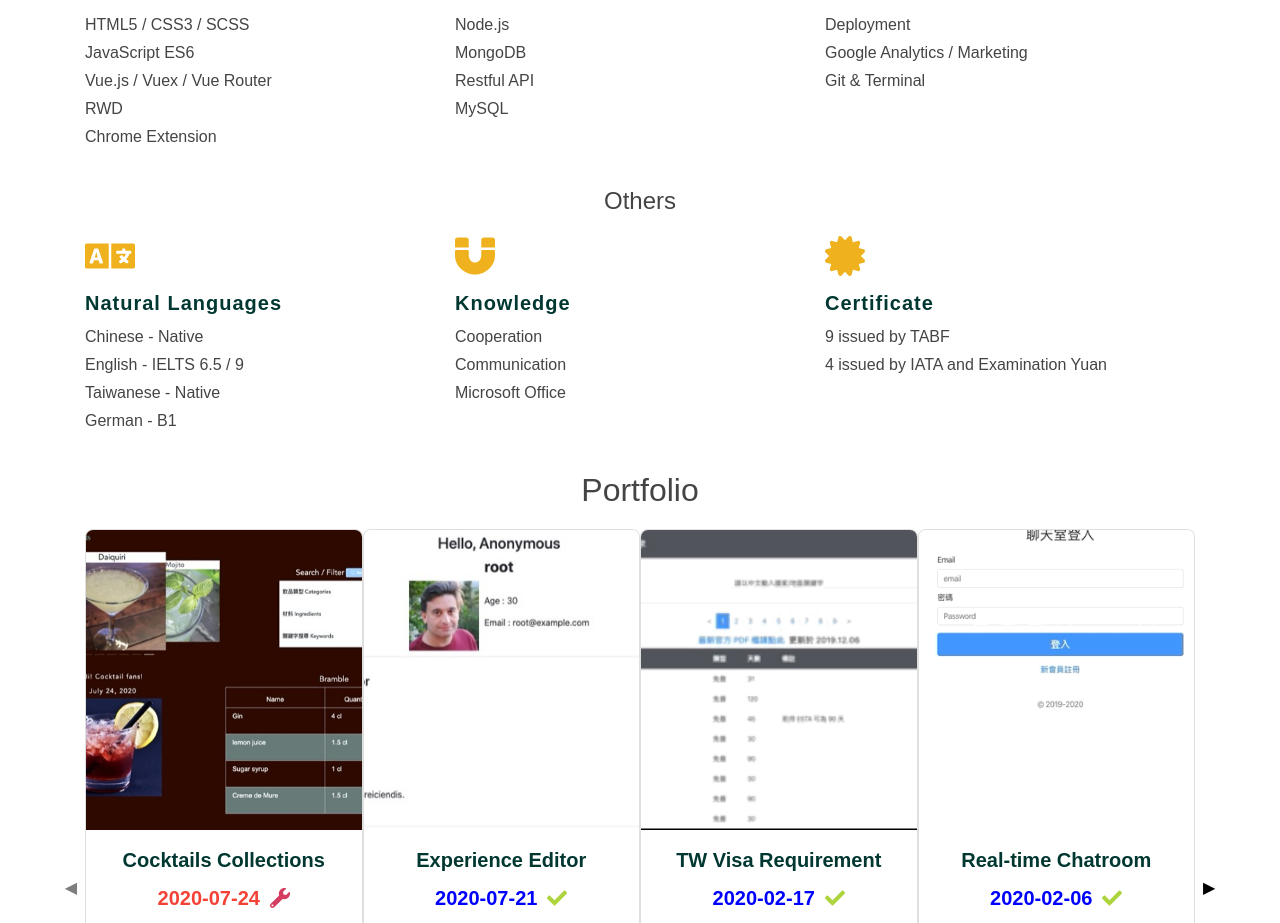
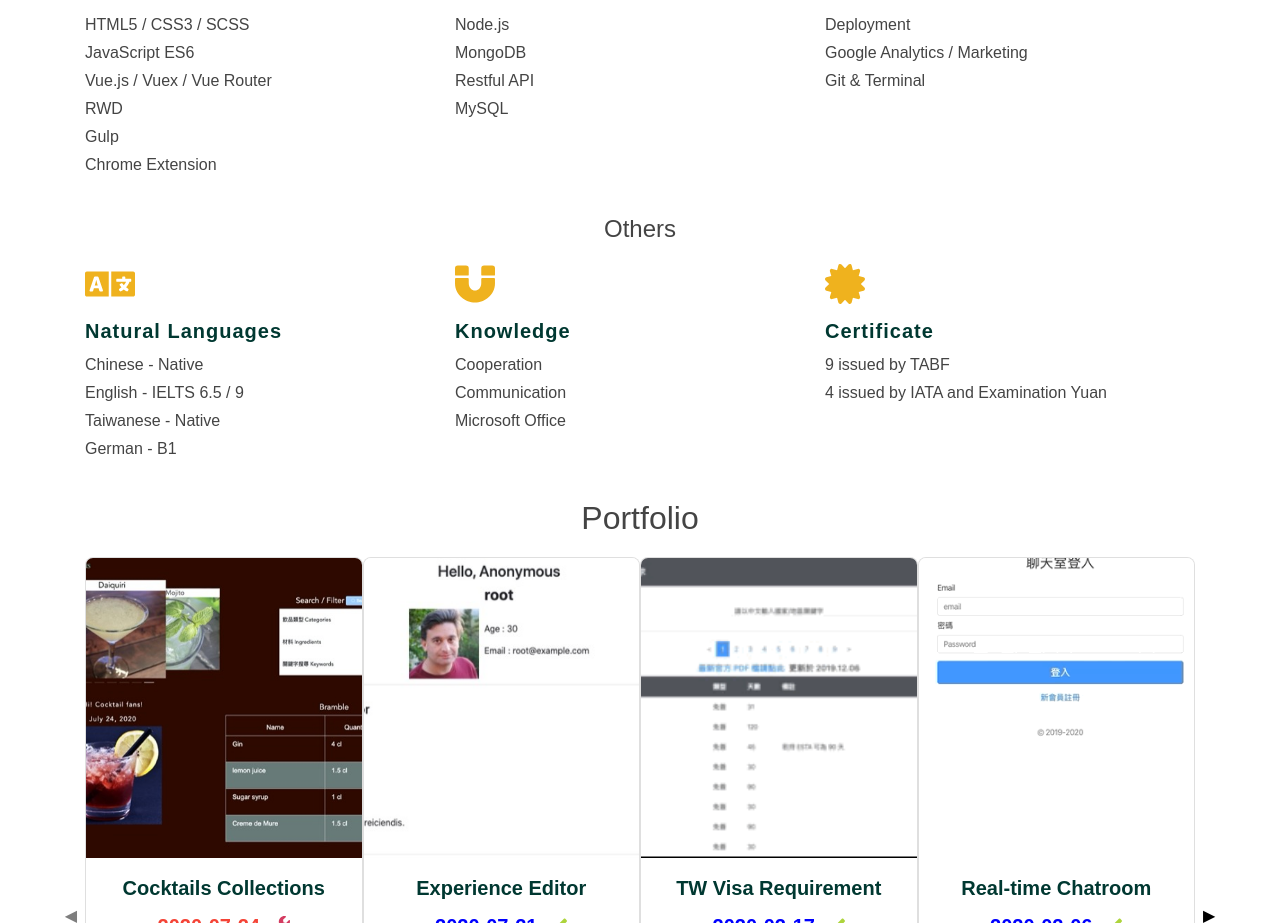
Before and after one commit to andy922200/CV-Resume, a Vue app: page /#/ in a window 1280 px wide. Shown: the part 1408-2331 px from the top of the page. Built offline with nearby package versions, Linux system fonts and the light colour scheme.

Commit message:
add gulp

```diff
--- a/src/components/WhatIOffer.vue
+++ b/src/components/WhatIOffer.vue
@@ -48,6 +48,7 @@ export default {
                 "JavaScript ES6",
                 "Vue.js / Vuex / Vue Router",
                 "RWD",
+                "Gulp",
                 "Chrome Extension"
               ]
             },
```
